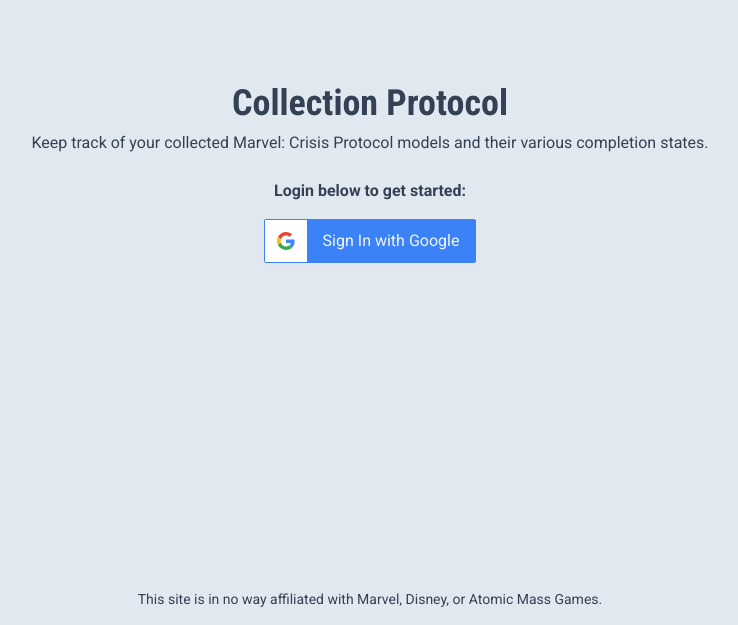
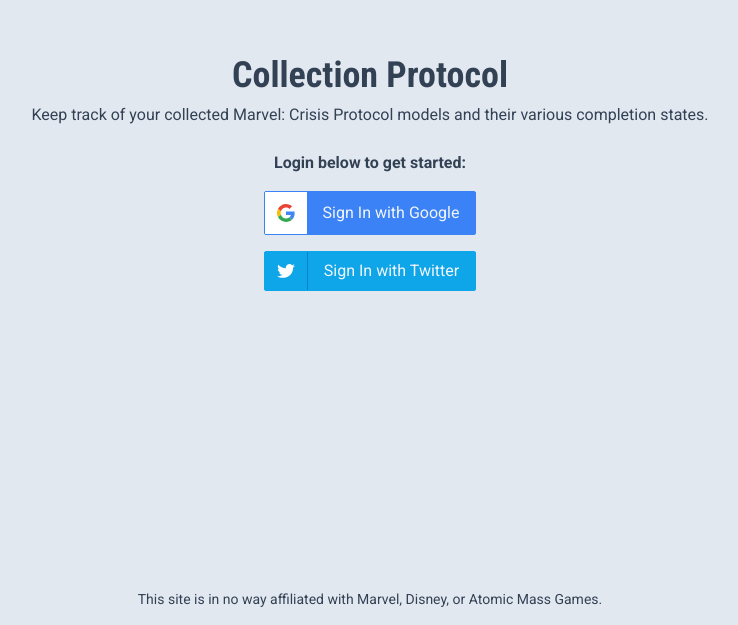
Before and after one commit to aaronlinley/collection-protocol, a Next.js app: page / in a window 1280 px wide. Shown: the part 227-852 px from the top of the page, without its empty margins (270-1008 px from the left). Built offline with nearby package versions, Linux system fonts and the light colour scheme; no server answers.

Commit message:
Add twitter login

```diff
--- a/app/_components/LoginScreen.tsx
+++ b/app/_components/LoginScreen.tsx
@@ -1,6 +1,7 @@
 'use client';
 
 import GoogleLoginButton from "./GoogleLoginButton";
+import TwitterLoginButton from "./TwitterLoginButton";
 import { Roboto_Condensed } from 'next/font/google'
 
 const roboto = Roboto_Condensed({ weight: ['700'], subsets: ['latin'] })
@@ -20,6 +21,7 @@
 
       <div className="flex flex-col items-center gap-4">
         <GoogleLoginButton onClick={onGoogleButtonClick} />
+        <TwitterLoginButton onClick={onTwitterButtonClick} />
       </div>
     </div>
   </main>
```
